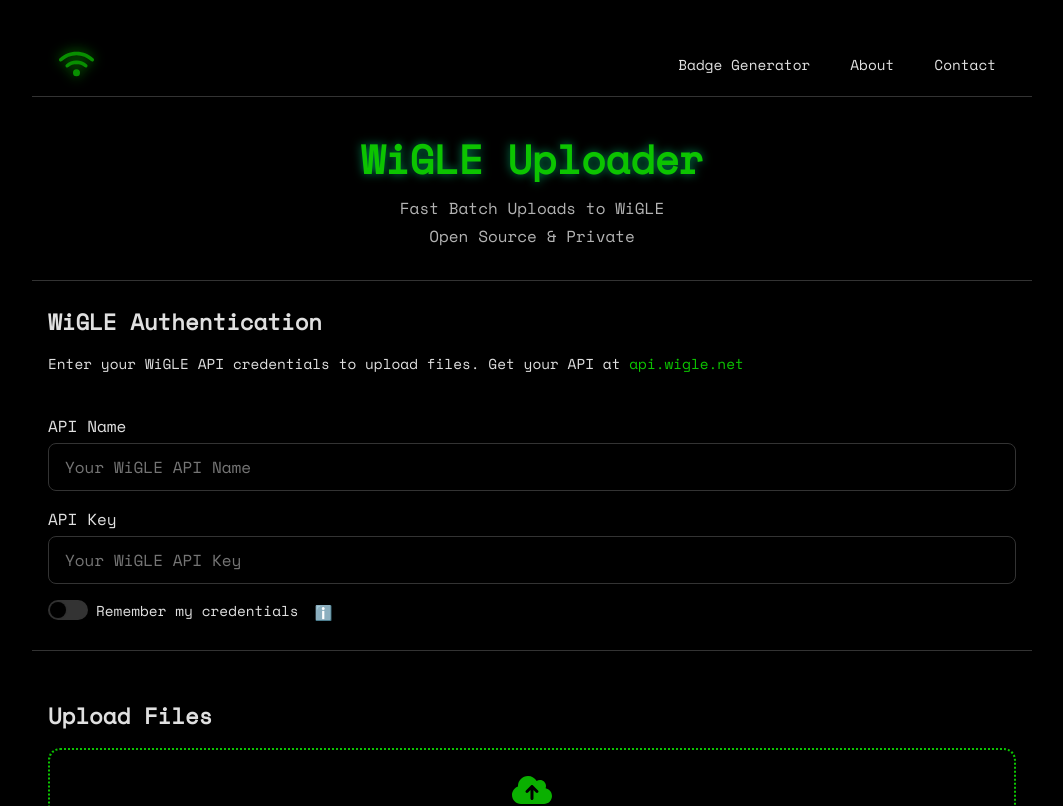
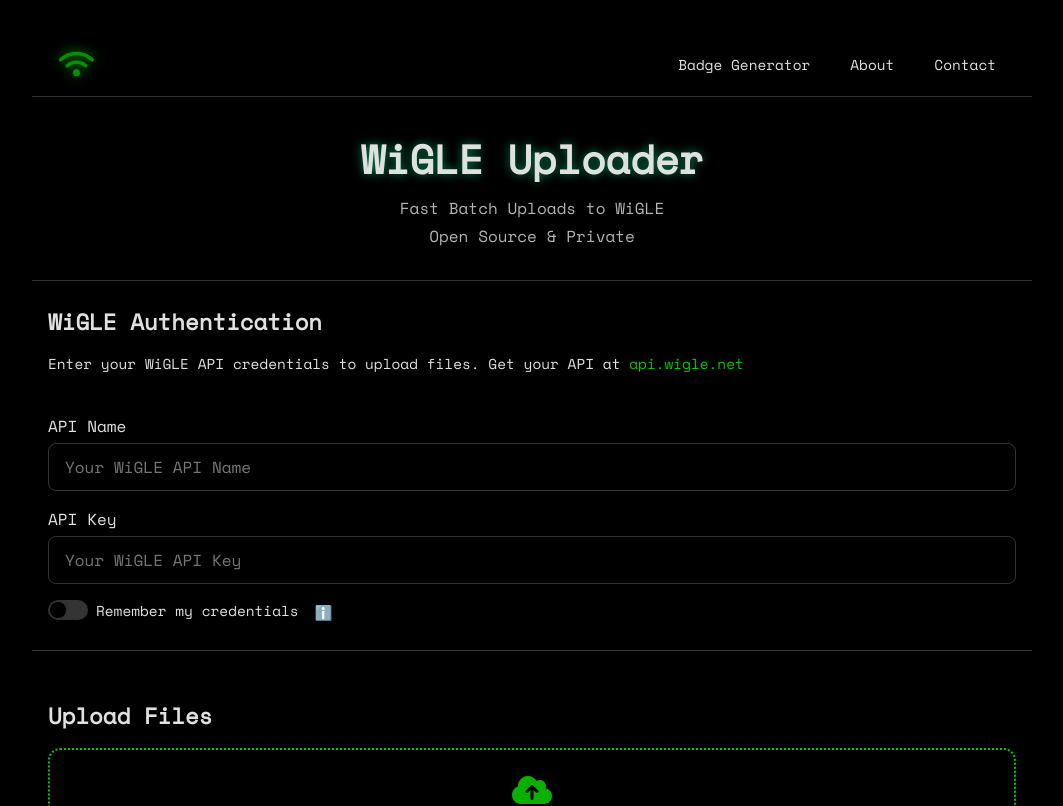
Before and after one commit to forresttindall/WiGLEUploader, a React (Create React App) app: page / in a window 1280 px wide. Shown: the top 806 px of the page, without its empty margins (108-1171 px from the left). Built offline with nearby package versions, Linux system fonts and the light colour scheme; a web font is replaced by a local one.

Commit message:
ui fixes

```diff
--- a/src/App.css
+++ b/src/App.css
@@ -90,7 +90,7 @@
 }
 
 .App-header h1 {
-  color: var(--primary-color);
+  color: var(--text-color);
   font-size: 2.5rem;
   margin-bottom: 0.5rem;
   text-shadow: 0 0 10px rgba(0, 255, 157, 0.5);
```
